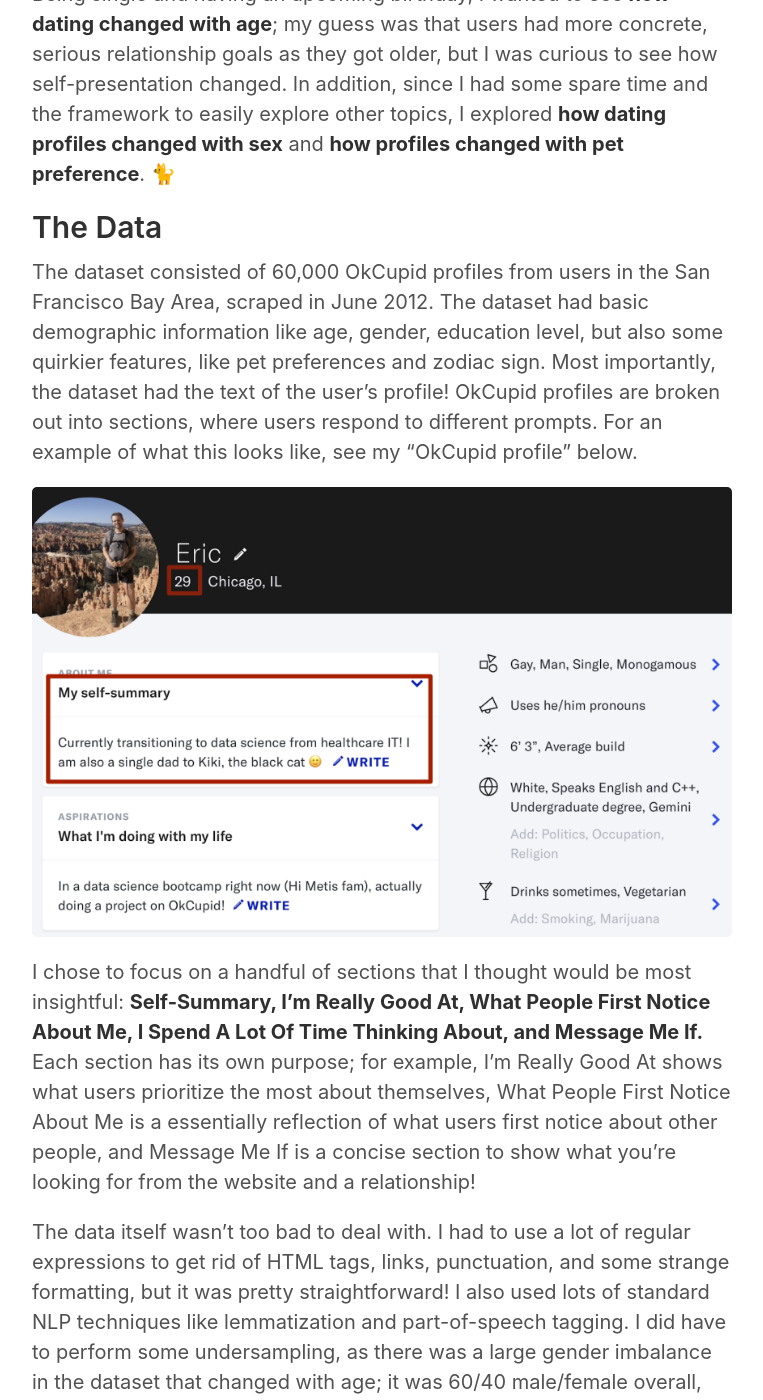
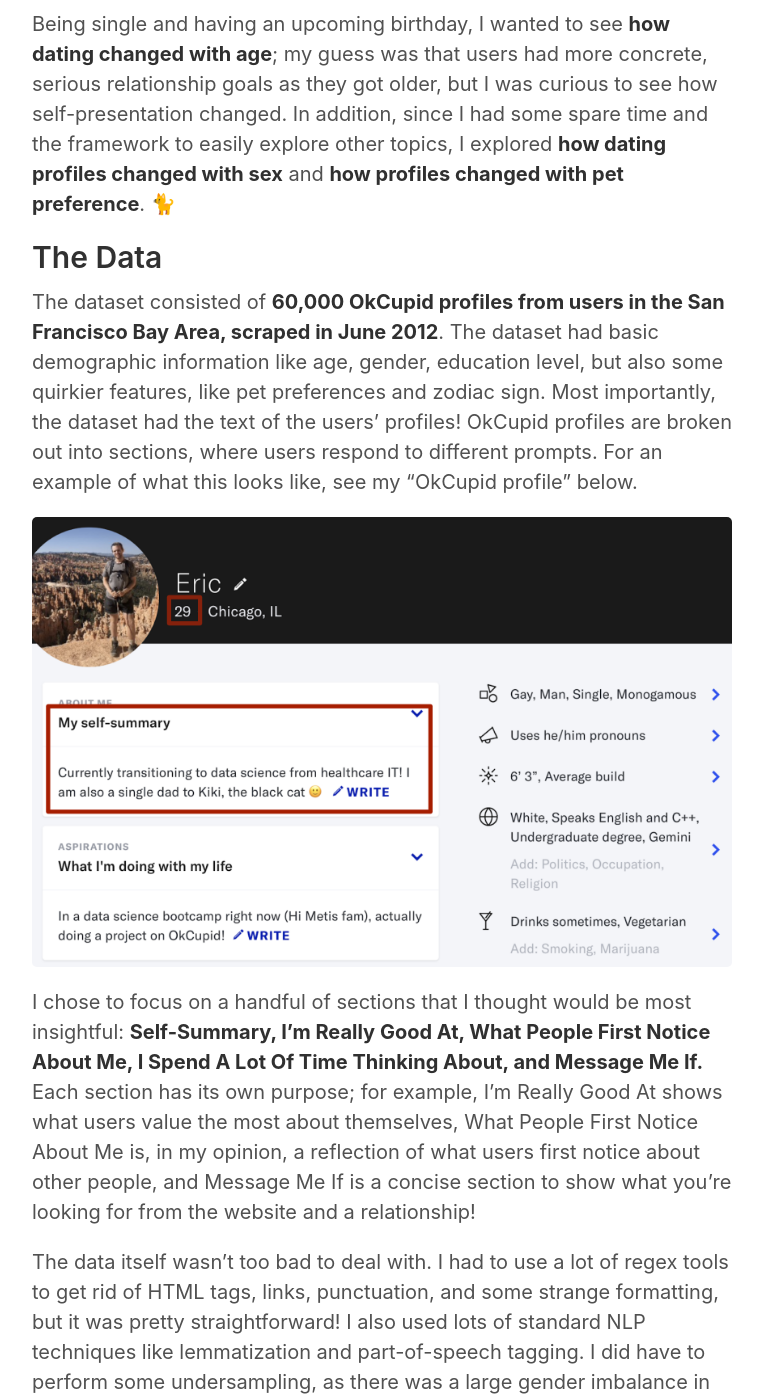
Before and after one commit to Elarson649/elarson649.github.io, a Jekyll site: the page built from _posts/2020-05-27-okcupid.md, in a window 1280 px wide and 1400 px high, scrolled down 561 px. Shown: the whole window, without its empty margins (258-1021 px from the left). Built offline with Jekyll 4.4.1, drawn with Linux system fonts in a browser that asks for light colours; emoji names are drawn with the system emoji font; some of the changed text lies outside the part shown.

Commit message:
fixing NLP blog post

```diff
--- a/_posts/2020-05-27-okcupid.md
+++ b/_posts/2020-05-27-okcupid.md
@@ -5,23 +5,23 @@
 
 The Question
 ---------------------
-My first exposures to data science was through [OkTrends](https://theblog.okcupid.com/), a blog by OkCupid, a dating website that focuses on compatibility between users via multiple choice questions. I loved the concept of using data to analyze human behavior, particularly in the high stakes world of dating! As a result, when it came time to choose a project to utilize NLP (Natural Language Processing) techniques and I stumbled upon an [OkCupid dataset](https://github.com/rudeboybert/JSE_OkCupid) with lots of text features, I knew exactly what to do.
+My first exposure to data science was through [OkTrends](https://theblog.okcupid.com/), a blog by OkCupid. OkCupid is a dating website that focuses on compatibility between users via answers to multiple choice questions. I loved the concept of using data to analyze human behavior, particularly in the high stakes world of dating! As a result, when it came time to choose a project to utilize NLP (Natural Language Processing) techniques and I stumbled upon an [OkCupid dataset](https://github.com/rudeboybert/JSE_OkCupid) with lots of text features, I knew exactly what to do.
 
 Being single and having an upcoming birthday, I wanted to see **how dating changed with age**; my guess was that users had more concrete, serious relationship goals as they got older, but I was curious to see how self-presentation changed. In addition, since I had some spare time and the framework to easily explore other topics, I explored **how dating profiles changed with sex** and **how profiles changed with pet preference**.
 :cat2:
 
 The Data
 ---------------------
-The dataset consisted of 60,000 OkCupid profiles from users in the San Francisco Bay Area, scraped in June 2012. The dataset had basic demographic information like age, gender, education level, but also some quirkier features, like pet preferences and zodiac sign. Most importantly, the dataset had the text of the user's profile! OkCupid profiles are broken out into sections, where users respond to different prompts. For an example of what this looks like, see my "OkCupid profile" below.
+The dataset consisted of **60,000 OkCupid profiles from users in the San Francisco Bay Area, scraped in June 2012**. The dataset had basic demographic information like age, gender, education level, but also some quirkier features, like pet preferences and zodiac sign. Most importantly, the dataset had the text of the users' profiles! OkCupid profiles are broken out into sections, where users respond to different prompts. For an example of what this looks like, see my "OkCupid profile" below.
 
 <p align="center">
   <img src="https://elarson649.github.io/images/profileshort.png">
 </p>
 
 
-I chose to focus on a handful of sections that I thought would be most insightful: **Self-Summary, I'm Really Good At, What People First Notice About Me, I Spend A Lot Of Time Thinking About, and Message Me If.** Each section has its own purpose; for example, I'm Really Good At shows what users prioritize the most about themselves, What People First Notice About Me is a essentially reflection of what users first notice about other people, and Message Me If is a concise section to show what you're looking for from the website and a relationship!
+I chose to focus on a handful of sections that I thought would be most insightful: **Self-Summary, I'm Really Good At, What People First Notice About Me, I Spend A Lot Of Time Thinking About, and Message Me If.** Each section has its own purpose; for example, I'm Really Good At shows what users value the most about themselves, What People First Notice About Me is, in my opinion, a reflection of what users first notice about other people, and Message Me If is a concise section to show what you're looking for from the website and a relationship!
 
-The data itself wasn't too bad to deal with. I had to use a lot of regular expressions to get rid of HTML tags, links, punctuation, and some strange formatting, but it was pretty straightforward! I also used lots of standard NLP techniques like lemmatization and part-of-speech tagging. I did have to perform some undersampling, as there was a large gender imbalance in the dataset that changed with age; it was 60/40 male/female overall, but the gap greatly decreased with age. Since I was modelling on age, I didn't want age to just be a proxy for gender, so undersampling really helped!
+The data itself wasn't too bad to deal with. I had to use a lot of regex tools to get rid of HTML tags, links, punctuation, and some strange formatting, but it was pretty straightforward! I also used lots of standard NLP techniques like lemmatization and part-of-speech tagging. I did have to perform some undersampling, as there was a large gender imbalance in the dataset that changed with age; it was 60/40 male/female overall, but the gap greatly decreased with age. Since I was modelling on age, I didn't want age to just be a proxy for gender, so undersampling really helped!
 
 Modeling
 ---------------------
@@ -33,7 +33,7 @@
 
 For this project, I performed **topic modeling via NMF (Non-negative Matrix Factorization)** to understand the themes in each section of interest and to see how the presence of these topics changed with age.
 
-I also used a metric derived from [Scattertext](https://github.com/JasonKessler/scattertext), called the **scaled F-score**. This score is a measurement of how unique a term is to a specific category and how commonly it is used within that category. For example, 'Mario Kart' is used in a lot of profiles of users aged 18-25 compared to profiles of other age groups, and 'Mario Kart' is used very frequently out of the all terms that users aged 18-25 use. As a result, 'Mario Kart' will have a high F-score for users aged 18-25!
+I also used a metric derived from [Scattertext](https://github.com/JasonKessler/scattertext) called the **scaled F-score**. This score is a measurement of how unique a term is to a specific category and how commonly it is used within that category. For example, for profiles for users aged 18-25, 'Mario Kart' is seen more much often compared to profiles of other age groups. In addition, 'Mario Kart' is used very frequently out of the all terms used in profiles for users aged 18-25. As a result, 'Mario Kart' will have a high F-score for users aged 18-25!
 
 The F-score will range from -1 to 1. **An F-score closer to -1 or 1 indicates that the term is more unique to a particular group and is used often**, while a score closer to 0 indicates that the term isn't specific to any group and/or isn't used frequently. If you're curious about the math behind the F-score, [feel free to reference this!](https://github.com/JasonKessler/scattertext#understanding-scaled-f-score)
 
@@ -53,7 +53,7 @@
   <img src="https://elarson649.github.io/images/messageold.png">
 </p>
 
-** Older users seem to be looking for more serious relationships
+  * Older users seem to be looking for more serious relationships
 
 * **Age- I'm Really Good At Trending**
 
@@ -61,7 +61,7 @@
   <img src="https://elarson649.github.io/images/goodatlineage.png">
 </p>
 
-** There a transition from fun skills to more practical and nurture-driven skills with age
+  * There a transition from fun skills to more practical and nurture-driven skills with age
 
 * **Age- I'm Really Good At**
 
@@ -73,7 +73,7 @@
   <img src="https://elarson649.github.io/images/goodatold.png">
 </p>
 
-** Once again, we see a transition from fun skills and hobbies to social and practical skills
+  * Once again, we see a transition from fun skills and hobbies to social and practical skills
 
 * **Age- What People First Notice About Me**
 
@@ -85,23 +85,23 @@
   <img src="https://elarson649.github.io/images/noticetold.png">
 </p>
 
-** As users get older, they seem to notice personality attributes more often, as opposed to physical attributes
+  * As users get older, they seem to notice personality attributes more often, as opposed to physical attributes
 
-In all honesty, this exercise made me a bit less scared of dating as I get older; there seems like there's a lot to look forward to! The themes and differences I found between age groups also explained, in part, how the dating app market has formed, with apps like Tinder appealing to a younger audience and other apps like Match.com appealing to an older audience. Each app serves different needs and priorities, with younger audiences being more physically driven and adventurous and older audiences looking for more emotional intelligence and substantial relationships.
+In all honesty, this exercise made me a bit less scared of dating as I get older! The differences I found between age groups also explained, in part, how the dating app market has formed, with apps like Tinder appealing to a younger audience and other services like Match.com appealing to an older audience. Each app serves different needs and priorities, with younger audiences being more physically driven and adventurous and older audiences looking for more emotional intelligence and substantial relationships.
 
 Results for Pets
 ---------------------
-Now, on a lighter note, let's shift our focus to terms most associated with dog and cat people! Someone like myself, who openly likes **both** cats and dogs, would not be included in this data; only users who showed positive feelings towards either dogs or cats were included.
+Now, on a lighter note, let's shift our focus to terms most associated with dog and cat people! Someone like myself, who openly likes **both** cats and dogs, would not be included in this data; only users who showed positive feelings towards either dogs **or** cats were included.
 
 <p align="center">
-  <img src="https://elarson649.github.io/images/noticeyoung.png">
+  <img src="https://elarson649.github.io/images/cat.png">
 </p>
 
 <p align="center">
-  <img src="https://elarson649.github.io/images/noticetold.png">
+  <img src="https://elarson649.github.io/images/dog.png">
 </p>
 
-** Cat people show more interest in science and culture, dog people seem more athletic, traditional, and social!
+  * Cat people show more interest in science and culture, dog people seem more athletic, traditional, and social!
 
 Results for Sex
 ---------------------
@@ -129,7 +129,7 @@
   <img src="https://elarson649.github.io/images/goodatmale.png">
 </p>
 
-** Parallel parking and hula hoop?
+  * Parallel parking and hula hoop?
 
 <p align="center">
   <img src="https://elarson649.github.io/images/thinkingfemale.png">
@@ -139,14 +139,12 @@
   <img src="https://elarson649.github.io/images/thinkingmale.png">
 </p>
 
-** Males seem to be more grandiose- see ‘jack (of all) trades’ and ‘fix anything’ in prior set of graphs and ‘life universe’ here.
+  * Males seem to be more grandiose- see ‘jack (of all) trades’ and ‘fix anything’ in prior set of graphs and ‘life universe’ here.
 
 Farewell!
 ---------------------
 I hope you enjoyed my analysis and, as always, feel free to reach out if you have any thoughts or questions!
 
--Eric
-
 <p align="left">
-  <img src="https://elarson649.github.io/images/nametag.png">
+  <img src="https://elarson649.github.io/images/nametag.png" width=256 height=139>
 </p>
```
Also changed, not shown: other parts of _posts/2020-05-27-okcupid.md (+1 -1 lines).
